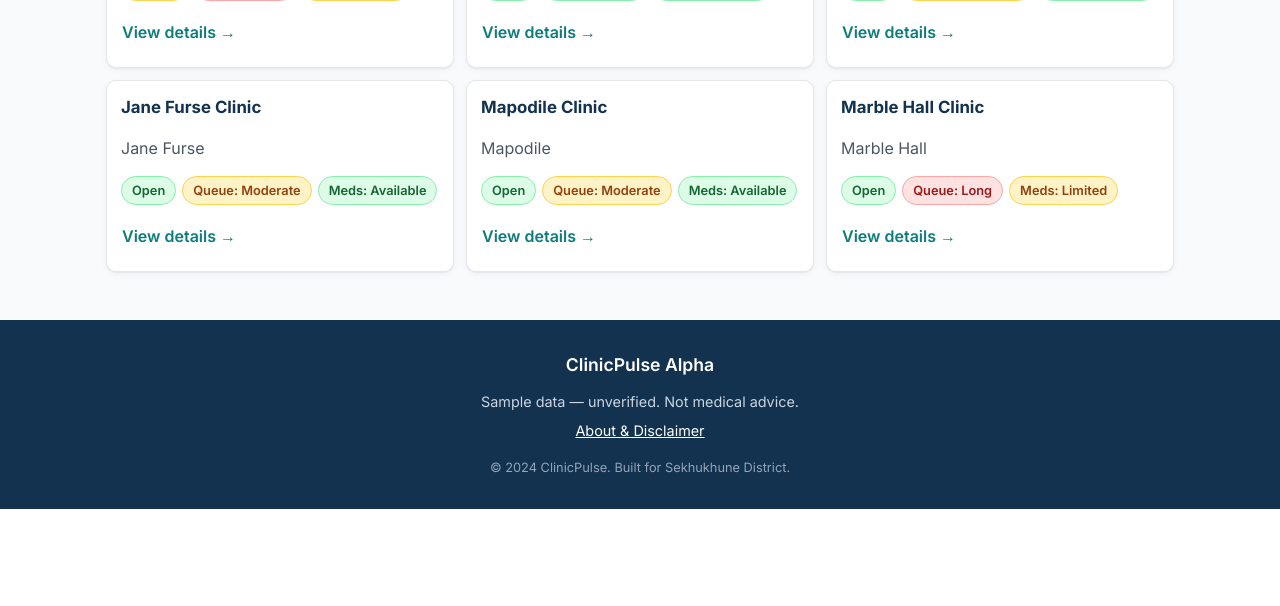
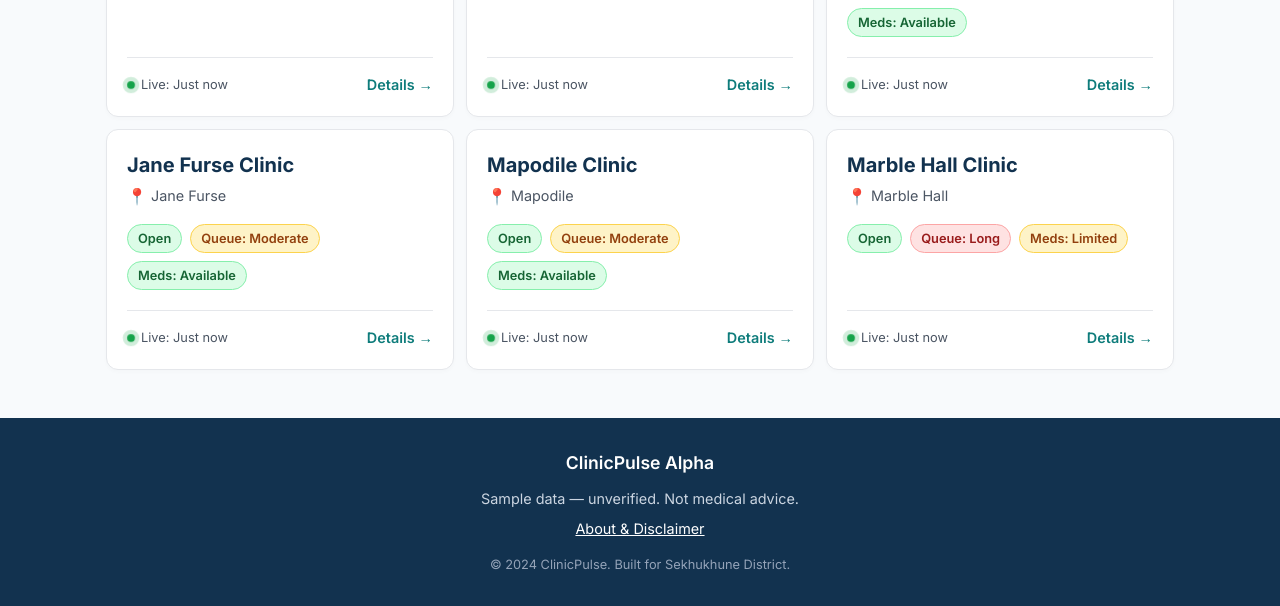
Before and after one commit to Belligerent15/clinicpulse-alpha, a Flask app: page / in a window 1280 px wide. Shown: the part 1127-1733 px from the top of the page. Before the commit the page ends 1636 px from the top, so only its background shows below. Run offline with Flask 3, Linux system fonts and the light colour scheme; data comes from the database, SQL or seed files in the repository.

Commit message:
Update _clinic_card.html

```diff
--- a/templates/_clinic_card.html
+++ b/templates/_clinic_card.html
@@ -1,12 +1,36 @@
-<article class="clinic-card">
-  <header class="clinic-card-head">
-    <h3><a href="{{ url_for('clinic_detail', clinic_id=c.id) }}">{{ c.name }}</a></h3>
-    <p class="muted">{{ c.village }}{% if c.town and c.town != c.village %}, {{ c.town }}{% endif %}</p>
+<article class="clinic-card" style="background: #fff; border: 1px solid var(--border); border-radius: 12px; padding: 20px; box-shadow: 0 2px 4px rgba(0,0,0,0.02); transition: all 0.2s ease-in-out; display: flex; flex-direction: column; height: 100%;">
+
+  <header class="clinic-card-head" style="margin-bottom: 16px;">
+    <h3 style="margin: 0 0 4px 0; font-size: 1.25rem;">
+      <a href="{{ url_for('clinic_detail', clinic_id=c.id) }}" style="color: var(--navy); text-decoration: none; font-weight: 700;">
+        {{ c.name }}
+      </a>
+    </h3>
+    <p class="muted" style="margin: 0; font-size: 0.9rem; display: flex; align-items: center; gap: 4px;">
+      <span style="font-size: 1rem;">📍</span> {{ c.village }}{% if c.town and c.town != c.village %}, {{ c.town }}{% endif %}
+    </p>
   </header>
-  <ul class="status-list" aria-label="Clinic status summary">
-    <li><span class="pill {{ c.status|status_class }}">{{ c.status or 'Unknown' }}</span></li>
-    <li><span class="pill {{ c.queue_status|status_class }}">Queue: {{ c.queue_status or '—' }}</span></li>
-    <li><span class="pill {{ c.medication_status|status_class }}">Meds: {{ c.medication_status or '—' }}</span></li>
+
+  <ul class="status-list" aria-label="Clinic status summary" style="list-style: none; padding: 0; margin: 0 0 20px 0; display: flex; flex-wrap: wrap; gap: 8px;">
+    <li><span class="pill {{ c.status|status_class }}" style="font-size: 0.8rem; padding: 4px 10px;">{{ c.status or 'Unknown' }}</span></li>
+    <li><span class="pill {{ c.queue_status|status_class }}" style="font-size: 0.8rem; padding: 4px 10px;">Queue: {{ c.queue_status or '—' }}</span></li>
+    <li><span class="pill {{ c.medication_status|status_class }}" style="font-size: 0.8rem; padding: 4px 10px;">Meds: {{ c.medication_status or '—' }}</span></li>
   </ul>
-  <a class="btn btn-link" href="{{ url_for('clinic_detail', clinic_id=c.id) }}">View details &rarr;</a>
+
+  <!-- Live Update Timestamp & CTA -->
+  <div style="margin-top: auto; display: flex; align-items: center; justify-content: space-between; border-top: 1px solid var(--border); padding-top: 16px;">
+
+    {% if c.time_ago %}
+    <span style="font-size: 0.8rem; color: var(--muted); display: flex; align-items: center; gap: 6px;">
+      <span style="width: 8px; height: 8px; background: #16A34A; border-radius: 50%; display: inline-block; animation: pulse 2s infinite;"></span>
+      Live: {{ c.time_ago }}
+    </span>
+    {% else %}
+    <span></span>
+    {% endif %}
+
+    <a href="{{ url_for('clinic_detail', clinic_id=c.id) }}" style="color: var(--primary); font-weight: 600; text-decoration: none; font-size: 0.9rem; display: flex; align-items: center; gap: 4px;">
+      Details <span aria-hidden="true">&rarr;</span>
+    </a>
+  </div>
 </article>
```
